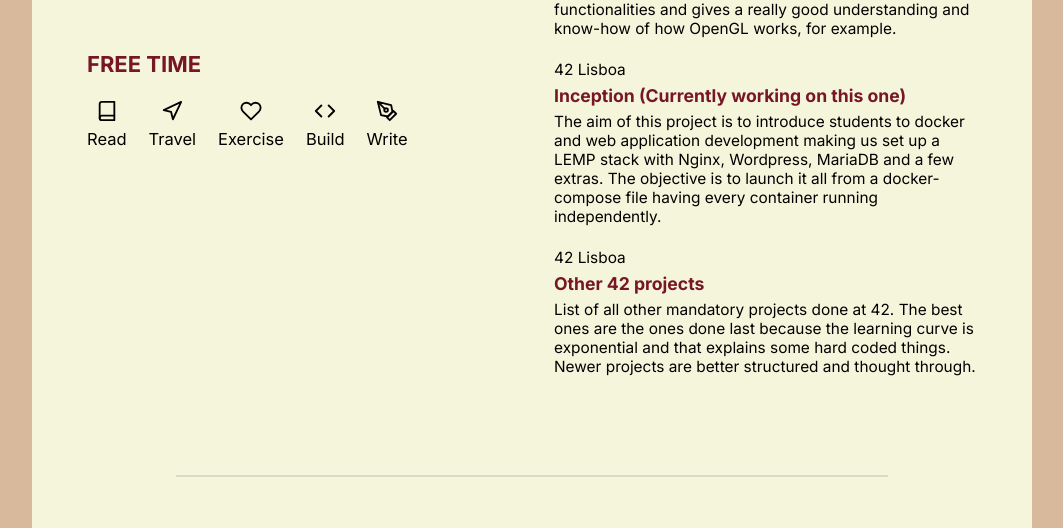
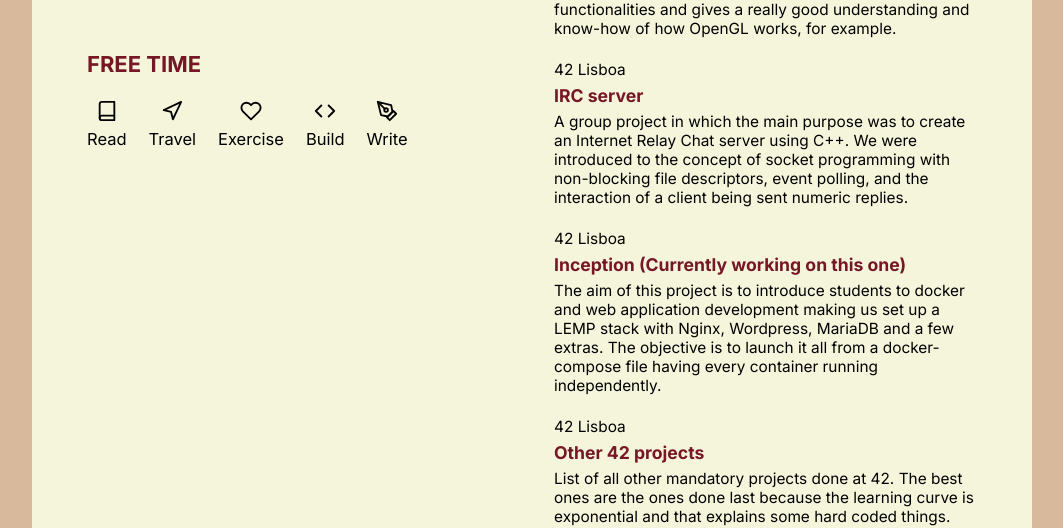
Before and after one commit to dadoming/resume, a plain HTML site: page index.html in a window 1280 px wide. Shown: the part 1163-1691 px from the top of the page, without its empty margins (108-1171 px from the left). Drawn offline with nearby package versions, Linux system fonts and the light colour scheme.

Commit message:
added irc to cv

```diff
--- a/index.html
+++ b/index.html
@@ -152,6 +152,11 @@
                 </div>
                 <div class="project_item">
                     <p class="item_preTitle">42 Lisboa</p>
+                    <a class="project_title" href="https://github.com/Grubben/irc" target="_blank">IRC server</a>
+                    <p class="item_subtitle">A group project in which the main purpose was to create an Internet Relay Chat server using C++. We were introduced to the concept of socket programming with non-blocking file descriptors, event polling, and the interaction of a client being sent numeric replies.</p>
+                </div>
+                <div class="project_item">
+                    <p class="item_preTitle">42 Lisboa</p>
                     <a class="project_title" href="https://github.com/dadoming/42-Projects/tree/main/inception" target="_blank">Inception (Currently working on this one)</a>
                     <p class="item_subtitle">The aim of this project is to introduce students to docker and web application development making us set up a LEMP stack with Nginx, Wordpress, MariaDB and a few extras. The objective is to launch it all from a docker-compose file having every container running independently.</p>
                 </div>
```
